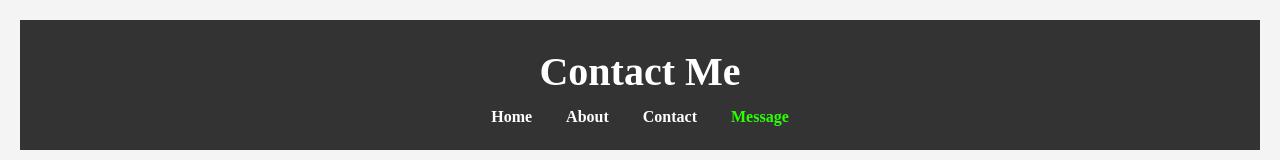
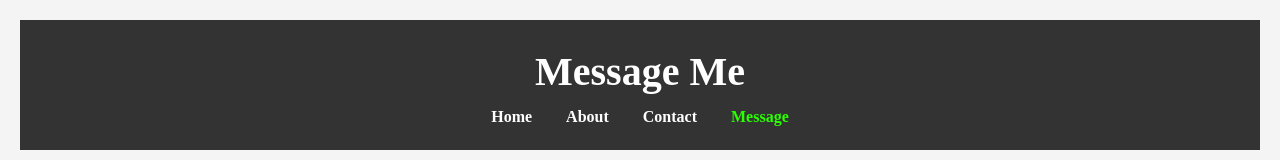
Before and after one commit to HumzyWumzy/new_website, a plain HTML site: page data_input.html in a window 1280 px wide. Shown: the top 160 px of the page. Drawn offline with Linux system fonts and the light colour scheme.

Commit message:
Update data_input.html

```diff
--- a/data_input.html
+++ b/data_input.html
@@ -8,7 +8,7 @@
 </head>
 <body>
     <header>
-        <h1>Contact Me</h1>
+        <h1>Message Me</h1>
         <nav>
             <ul>
                 <li><a href="index.html">Home</a></li>
```
